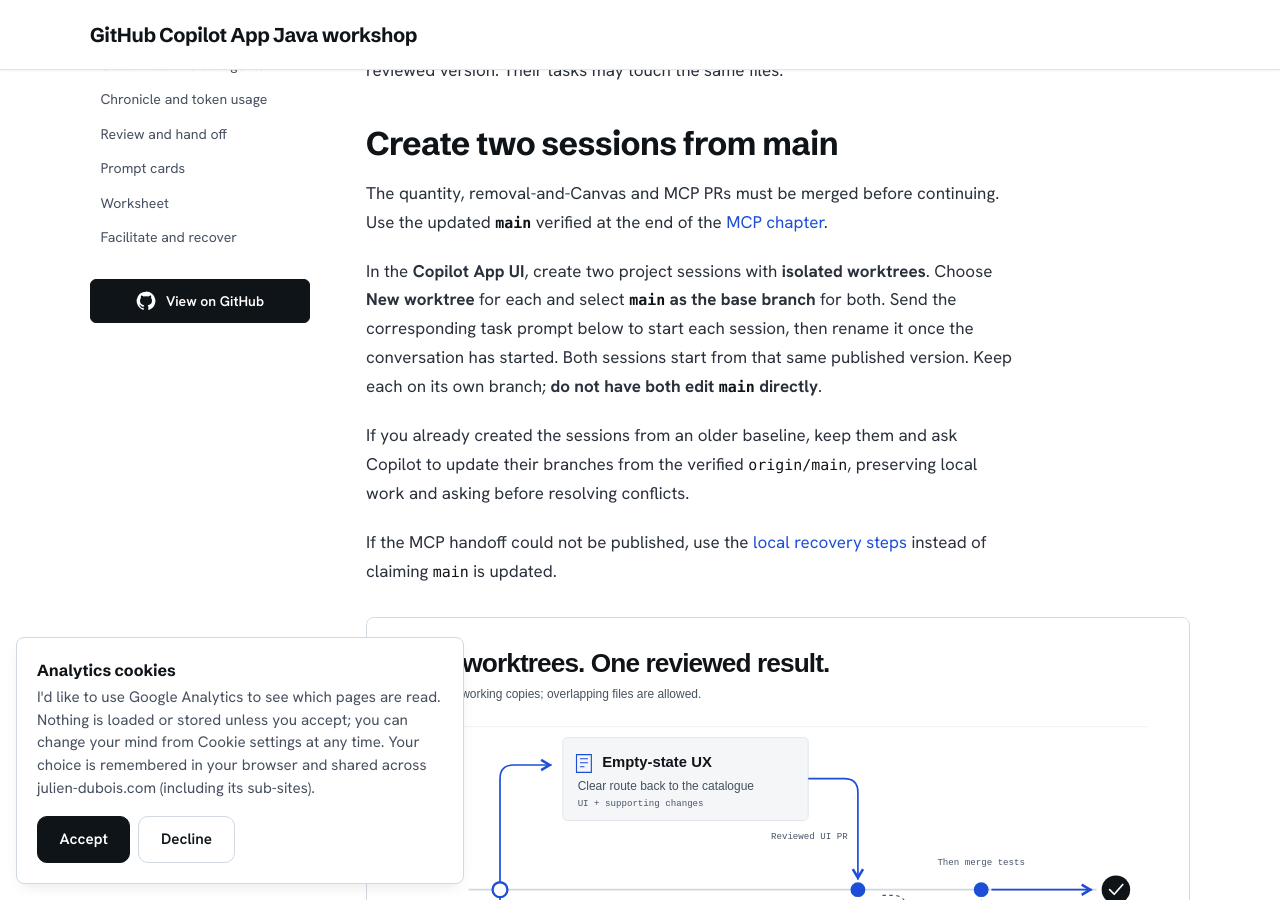
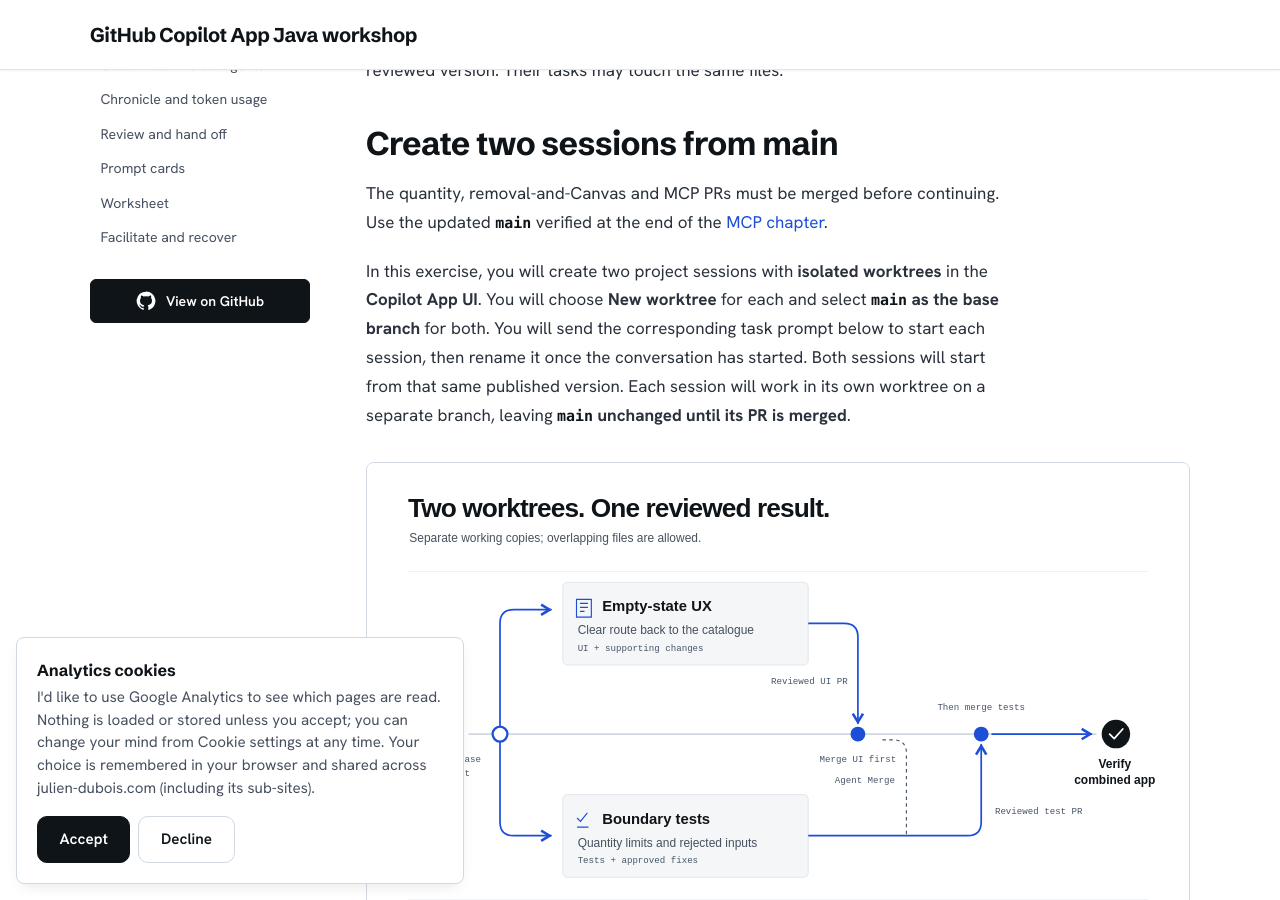
Before and after one commit to jdubois/copilot-shopping-cart-workshop, a Jekyll site: the page built from workshop/parallel.md, in a window 1280 px wide and 900 px high, scrolled down 450 px. Built offline with Jekyll 4.4.1, drawn with Linux system fonts in a browser that asks for light colours.

Commit message:
Clarify and simplify parallel-session setup
Use future tense, distinguish isolated worktrees from their branches, and remove redundant introductory recovery guidance.

Co-authored-by: Copilot App <223556219+Copilot@users.noreply.github.com>

```diff
--- a/workshop/parallel.md
+++ b/workshop/parallel.md
@@ -20,19 +20,13 @@ The quantity, removal-and-Canvas and MCP PRs must be merged before continuing.
 Use the updated **`main`** verified at the end of the
 [MCP chapter]({{ site.baseurl }}/tools/#publish-the-reviewed-result).
 
-In the **Copilot App UI**, create two project sessions with **isolated worktrees**.
-Choose **New worktree** for each and select **`main` as the base branch** for both.
-Send the corresponding task prompt below to start each session, then rename it
-once the conversation has started.
-Both sessions start from that same published version. Keep each on its own
-branch; **do not have both edit `main` directly**.
-
-If you already created the sessions from an older baseline, keep them and ask
-Copilot to update their branches from the verified `origin/main`, preserving
-local work and asking before resolving conflicts.
-
-If the MCP handoff could not be published, use the
-[local recovery steps](#local-recovery) instead of claiming `main` is updated.
+In this exercise, you will create two project sessions with **isolated worktrees**
+in the **Copilot App UI**. You will choose **New worktree** for each and select
+**`main` as the base branch** for both. You will send the corresponding task prompt
+below to start each session, then rename it once the conversation has started.
+Both sessions will start from that same published version. Each session will work
+in its own worktree on a separate branch, leaving **`main` unchanged until its PR
+is merged**.
 
 <figure>
   <a href="{{ site.baseurl }}/assets/illustration-parallel-worktrees.svg" target="_blank"><img src="{{ site.baseurl }}/assets/illustration-parallel-worktrees.svg" alt="Two App sessions start from the same reviewed main in separate worktrees and may edit the same files. Merge the reviewed UI PR first, use Agent Merge to reconcile the second PR, review any conflict resolutions, then verify the combined application." width="1440" height="820" loading="lazy"></a>
```
Also changed, not shown: 1 other file.
